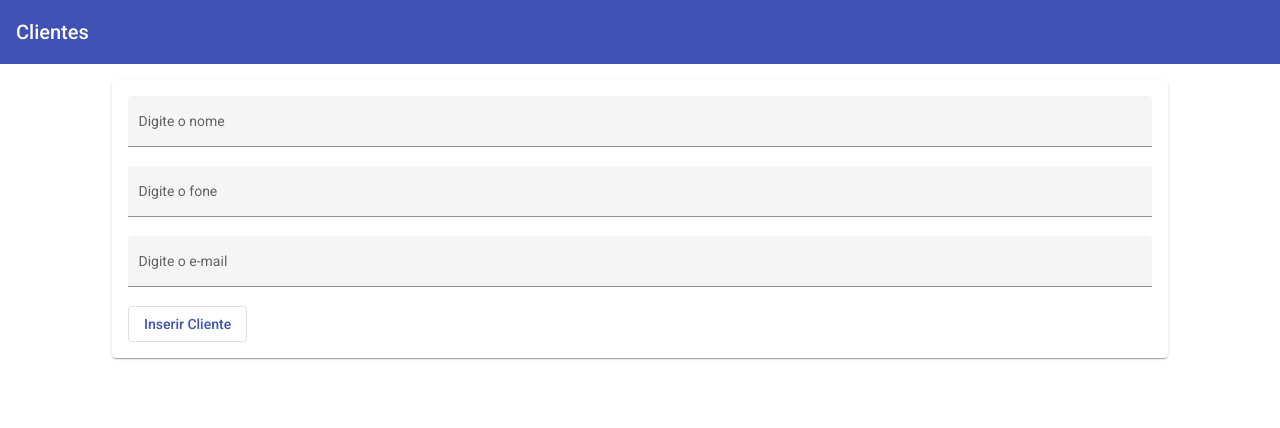
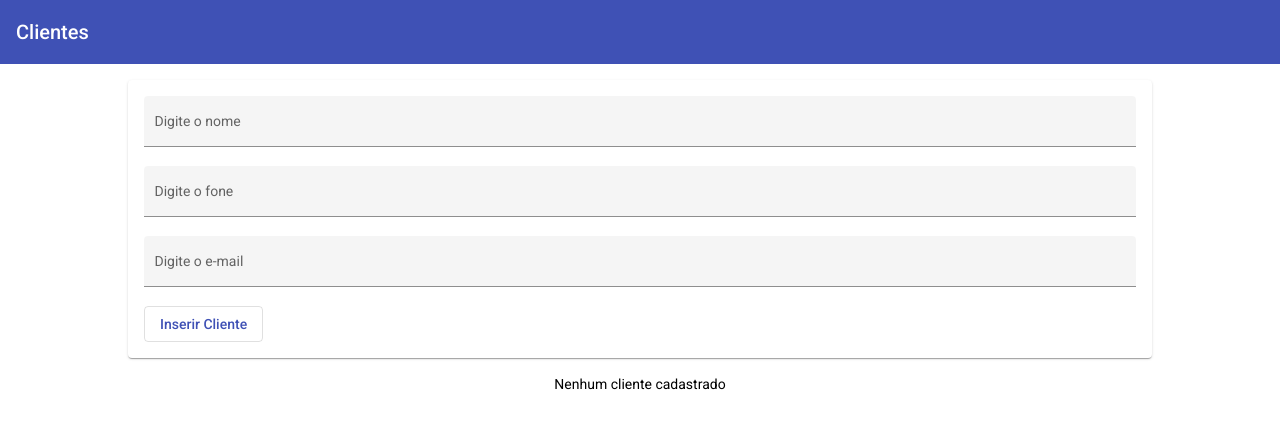
Before and after one commit to professorbossini/20212_fatec_ipi_paoo_mean_clientes, an Angular app: page / in a window 1280 px wide. Shown: the top 428 px of the page. Built offline with nearby package versions, Linux system fonts and the light colour scheme.

Commit message:
Encerramos a apostila 01

```diff
--- a/angular.json
+++ b/angular.json
@@ -1,5 +1,8 @@
 {
   "$schema": "./node_modules/@angular/cli/lib/config/schema.json",
+  "cli": {
+    "analytics": "95f8bec2-1954-42ac-baf5-0162f251a419"
+  },
   "version": 1,
   "newProjectRoot": "projects",
   "projects": {
--- a/src/app/app.component.css
+++ b/src/app/app.component.css
@@ -1,3 +1,6 @@
 main {
     margin-top: 1rem;
+    width: 80%;
+    margin-right: auto;
+    margin-left: auto;
 }
--- a/src/app/app.component.html
+++ b/src/app/app.component.html
@@ -1,4 +1,6 @@
 <app-cabecalho></app-cabecalho>
 <main>
-  <app-cliente-inserir></app-cliente-inserir>
+  <app-cliente-inserir (clienteAdicionado)="onClienteAdicionado($event)" ></app-cliente-inserir>
+
+  <app-cliente-lista [clientes]="clientes"></app-cliente-lista>
 </main>
--- a/src/app/app.component.ts
+++ b/src/app/app.component.ts
@@ -1,4 +1,5 @@
 import { Component } from '@angular/core';
+import { Cliente } from './clientes/cliente.model';
 
 @Component({
   selector: 'app-root',
@@ -6,5 +7,10 @@ import { Component } from '@angular/core';
   styleUrls: ['./app.component.css']
 })
 export class AppComponent {
-  title = 'app-clientes';
+
+  clientes: Cliente[] = []
+  onClienteAdicionado (cliente){
+    // console.log('Adicionando o cliente: ' + JSON.stringify(cliente))
+    this.clientes = [...this.clientes, cliente]
+  }
 }
--- a/src/app/app.module.ts
+++ b/src/app/app.module.ts
@@ -5,6 +5,7 @@ import { NgModule } from '@angular/core';
 
 import { MatButtonModule } from '@angular/material/button'
 import { MatCardModule } from '@angular/material/card'
+import { MatExpansionModule } from '@angular/material/expansion'
 import { MatIconModule } from '@angular/material/icon'
 import { MatInputModule } from '@angular/material/input'
 import { MatToolbarModule } from '@angular/material/toolbar'
@@ -13,12 +14,14 @@ import { MatToolbarModule } from '@angular/material/toolbar'
 import { AppComponent } from './app.component';
 import  { ClienteInserirComponent } from './clientes/cliente-inserir/cliente-inserir.component';
 import { CabecalhoComponent } from './cabecalho/cabecalho.component';
+import { ClienteListaComponent } from './clientes/cliente-lista/cliente-lista.component';
 
 @NgModule({
   declarations: [
     AppComponent,
     ClienteInserirComponent,
-    CabecalhoComponent
+    CabecalhoComponent,
+    ClienteListaComponent
   ],
   imports: [
     BrowserModule,
@@ -26,6 +29,7 @@ import { CabecalhoComponent } from './cabecalho/cabecalho.component';
     BrowserAnimationsModule,
     MatButtonModule,
     MatCardModule,
+    MatExpansionModule,
     MatIconModule,
     MatInputModule,
     MatToolbarModule
--- a/src/app/clientes/cliente-inserir/cliente-inserir.component.css
+++ b/src/app/clientes/cliente-inserir/cliente-inserir.component.css
@@ -1,7 +1,4 @@
-mat-card{
-    width: 80%;
-    margin: auto;
-}
+
 
 mat-form-field, input{
     width: 100%;
--- a/src/app/clientes/cliente-inserir/cliente-inserir.component.ts
+++ b/src/app/clientes/cliente-inserir/cliente-inserir.component.ts
@@ -1,4 +1,5 @@
-import { Component } from "@angular/core";
+import { Component, EventEmitter, Output } from "@angular/core";
+import { Cliente } from "../cliente.model";
 
 @Component({
     selector: 'app-cliente-inserir',
@@ -7,12 +8,19 @@ import { Component } from "@angular/core";
 })
 export class ClienteInserirComponent{
 
+    @Output() clienteAdicionado  = new EventEmitter<Cliente>();
+
     nome: string
     fone: string
     email: string
 
     onAdicionarCliente(){
-        console.log("Inserindo cliente...")
+        const cliente: Cliente = {
+            nome: this.nome,
+            fone: this.fone,
+            email: this.email
+        }
+        this.clienteAdicionado.emit(cliente)
     }
 
 }
--- /dev/null
+++ b/src/app/clientes/cliente-lista/cliente-lista.component.css
@@ -0,0 +1,4 @@
+:host{
+    margin-top: 1rem;
+    display: block;
+}
--- /dev/null
+++ b/src/app/clientes/cliente-lista/cliente-lista.component.html
@@ -0,0 +1,11 @@
+<mat-accordion *ngIf="clientes.length > 0">
+
+    <mat-expansion-panel *ngFor="let cli of clientes">
+        <mat-expansion-panel-header>{{cli.nome}}</mat-expansion-panel-header>
+        <p>Fone: {{cli.fone}}</p>
+        <p>E-mail: {{cli.email}}</p>
+    </mat-expansion-panel>
+
+</mat-accordion>
+
+<p *ngIf="clientes.length <= 0" class="mat-body-1" style="text-align:center;">Nenhum cliente cadastrado</p>
--- /dev/null
+++ b/src/app/clientes/cliente-lista/cliente-lista.component.ts
@@ -0,0 +1,19 @@
+import { Component, Input, OnInit } from '@angular/core';
+import { Cliente } from '../cliente.model';
+
+@Component({
+  selector: 'app-cliente-lista',
+  templateUrl: './cliente-lista.component.html',
+  styleUrls: ['./cliente-lista.component.css']
+})
+export class ClienteListaComponent implements OnInit {
+
+  @Input() clientes: Cliente[] = []
+
+
+  constructor() { }
+
+  ngOnInit(): void {
+  }
+
+}
--- /dev/null
+++ b/src/app/clientes/cliente.model.ts
@@ -0,0 +1,5 @@
+export interface Cliente{
+    nome: string
+    fone: string
+    email: string
+}
```
Also changed, not shown: package.json (line endings or trailing spaces), 1 other file (tests, documents, lock files or other folders).
